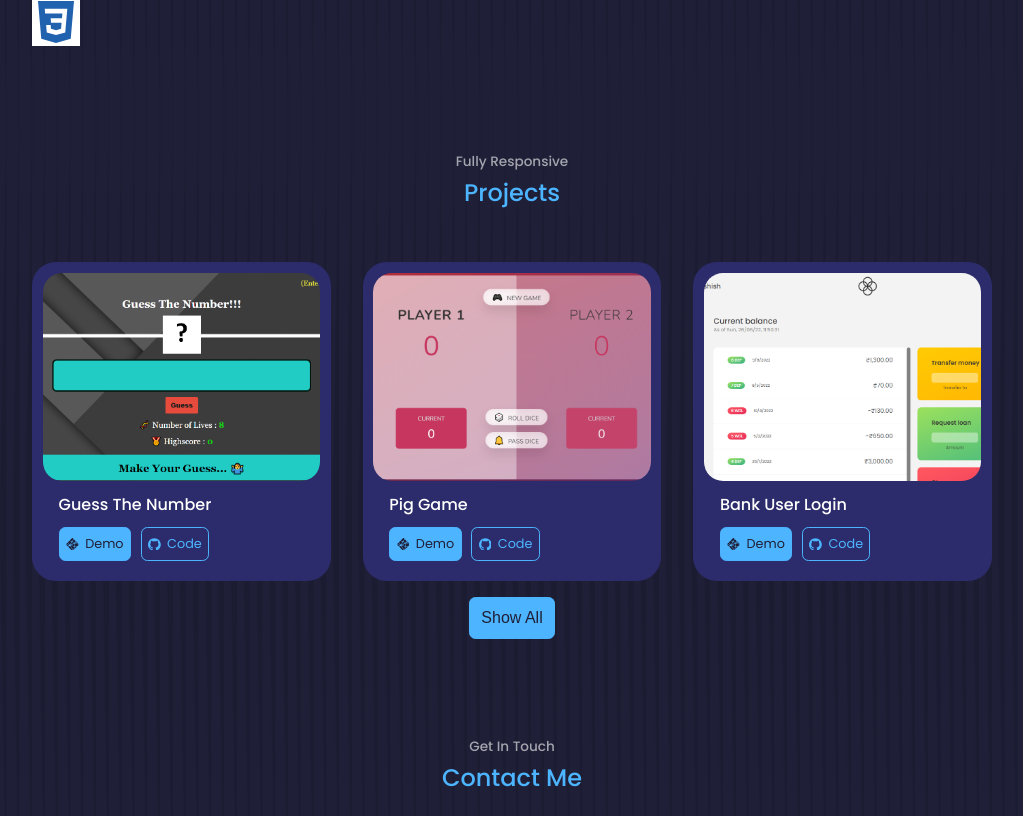
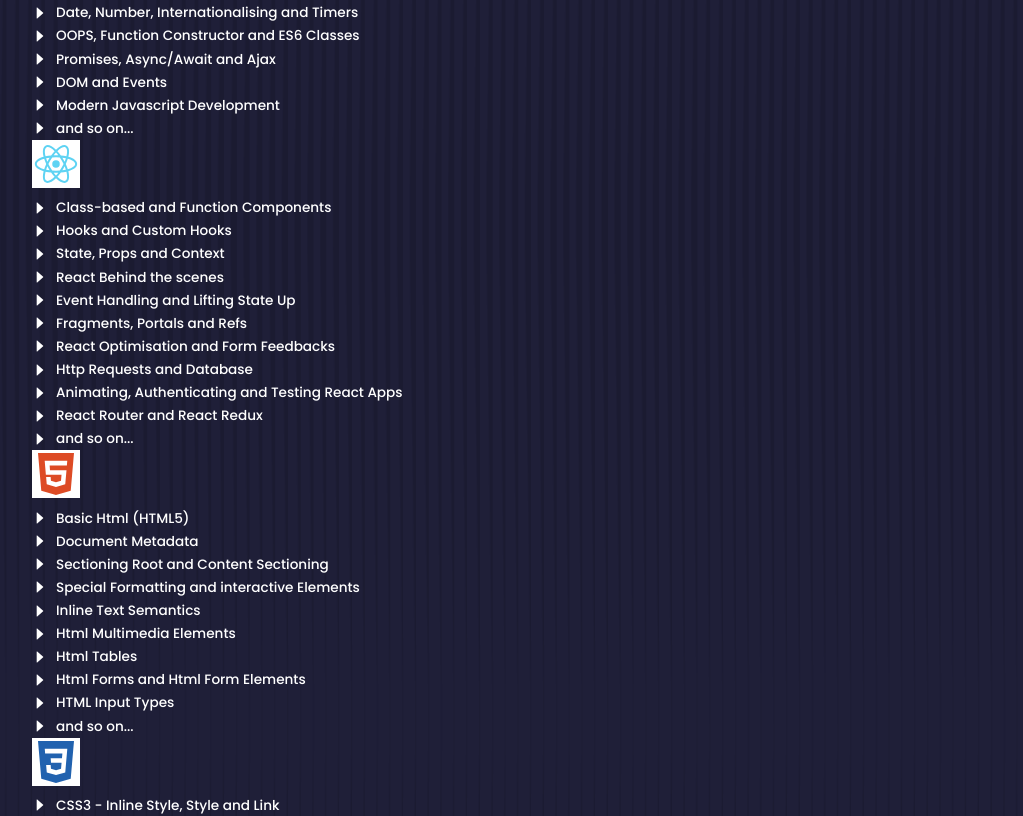
Before and after one commit to ash14ish/My-Portfolio, a React (Create React App) app: page / in a window 1280 px wide. Shown: the part 2287-3103 px from the top of the page, without its empty margins (128-1151 px from the left). Built offline with nearby package versions, Linux system fonts and the light colour scheme.

Commit message:
portfolio

```diff
--- a/src/components/SkillsDetails/SKILLS_DATA.js
+++ b/src/components/SkillsDetails/SKILLS_DATA.js
@@ -54,3 +54,5 @@ const SKILLS_DATA = {
     "and so on ...",
   ],
 };
+
+export default SKILLS_DATA;
--- a/src/components/SkillsDetails/SkillsDetails.css
+++ b/src/components/SkillsDetails/SkillsDetails.css
@@ -1,6 +1,6 @@
 /* -------ICONS--------- */
 
-.frontend_details-icon {
+.frontend__details-icon {
   font-size: 3rem;
   background-color: white;
 }
@@ -21,3 +21,11 @@
 #react {
   color: #5ed3f3;
 }
+
+/* List of details */
+
+.frontend__details-list {
+  display: flex;
+  align-items: center;
+  gap: 0.5rem;
+}
--- a/src/components/SkillsDetails/SkillsDetails.jsx
+++ b/src/components/SkillsDetails/SkillsDetails.jsx
@@ -3,7 +3,9 @@ import "./SkillsDetails.css";
 import { SiJavascript } from "react-icons/si";
 import { IoLogoHtml5, IoLogoCss3 } from "react-icons/io";
 import { RiReactjsFill } from "react-icons/ri";
-// import SKILLS_DATA from "./SKILLS_DATA.js";
+
+import { AiFillCaretRight } from "react-icons/ai";
+import SKILLS_DATA from "./SKILLS_DATA.js";
 
 const SkillsDetails = () => {
   return (
@@ -12,26 +14,56 @@ const SkillsDetails = () => {
       <h2>About My Skills</h2>
 
       <div className="container container__details">
-        <article className="frontend_details">
-          <SiJavascript id="js" className="frontend_details-icon" />
+        <article className="frontend__details">
+          <SiJavascript id="js" className="frontend__details-icon" />
 
           <ul>
-            {/* {SKILLS_DATA.js.map((skill, index) => (
-              <li key={index}>{skill}</li>
-            ))} */}
+            {SKILLS_DATA.js.map((skill, index) => (
+              <li key={index} className="frontend__details-list">
+                <AiFillCaretRight />
+                <h5> {skill}</h5>
+              </li>
+            ))}
           </ul>
         </article>
 
-        <article className="frontend_details">
-          <RiReactjsFill id="react" className="frontend_details-icon" />
+        <article className="frontend__details">
+          <RiReactjsFill id="react" className="frontend__details-icon" />
+
+          <ul>
+            {SKILLS_DATA.react.map((skill, index) => (
+              <li key={index} className="frontend__details-list">
+                <AiFillCaretRight />
+                <h5> {skill}</h5>
+              </li>
+            ))}
+          </ul>
         </article>
 
-        <article className="frontend_details">
-          <IoLogoHtml5 id="html" className="frontend_details-icon" />
+        <article className="frontend__details">
+          <IoLogoHtml5 id="html" className="frontend__details-icon" />
+
+          <ul>
+            {SKILLS_DATA.html.map((skill, index) => (
+              <li key={index} className="frontend__details-list">
+                <AiFillCaretRight />
+                <h5> {skill}</h5>
+              </li>
+            ))}
+          </ul>
         </article>
 
-        <article className="frontend_details">
-          <IoLogoCss3 id="css" className="frontend_details-icon" />
+        <article className="frontend__details">
+          <IoLogoCss3 id="css" className="frontend__details-icon" />
+
+          <ul>
+            {SKILLS_DATA.css.map((skill, index) => (
+              <li key={index} className="frontend__details-list">
+                <AiFillCaretRight />
+                <h5> {skill}</h5>
+              </li>
+            ))}
+          </ul>
         </article>
       </div>
     </section>
```
